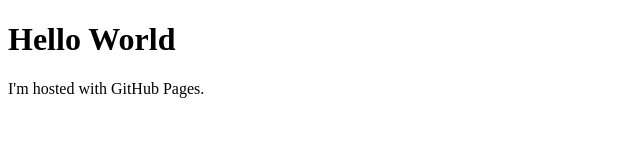
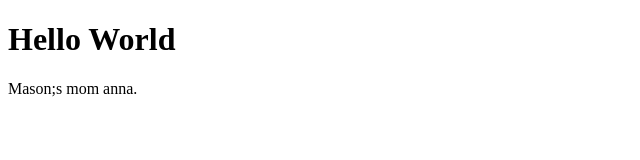
Before and after one commit to Ryan11c/ryanchoi, a plain HTML site: page index.html in a window 1280 px wide. Shown: the whole page, without its empty margins (0-640 px from the left). Drawn offline with Linux system fonts and the light colour scheme.

Commit message:
Update index.html

```diff
--- a/index.html
+++ b/index.html
@@ -2,6 +2,6 @@
 <html>
 <body>
 <h1>Hello World</h1>
-<p>I'm hosted with GitHub Pages.</p>
+<p>Mason;s mom anna.</p>
 </body>
 </html>
```
